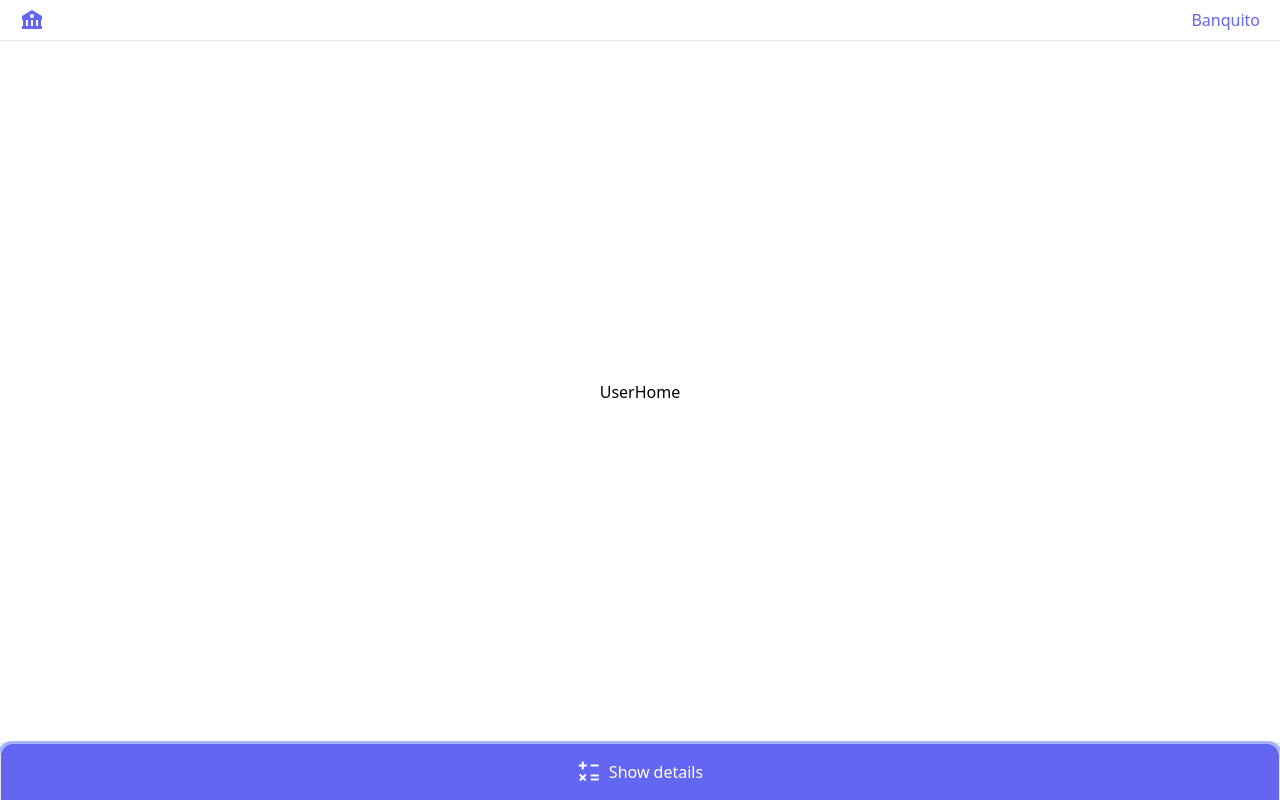
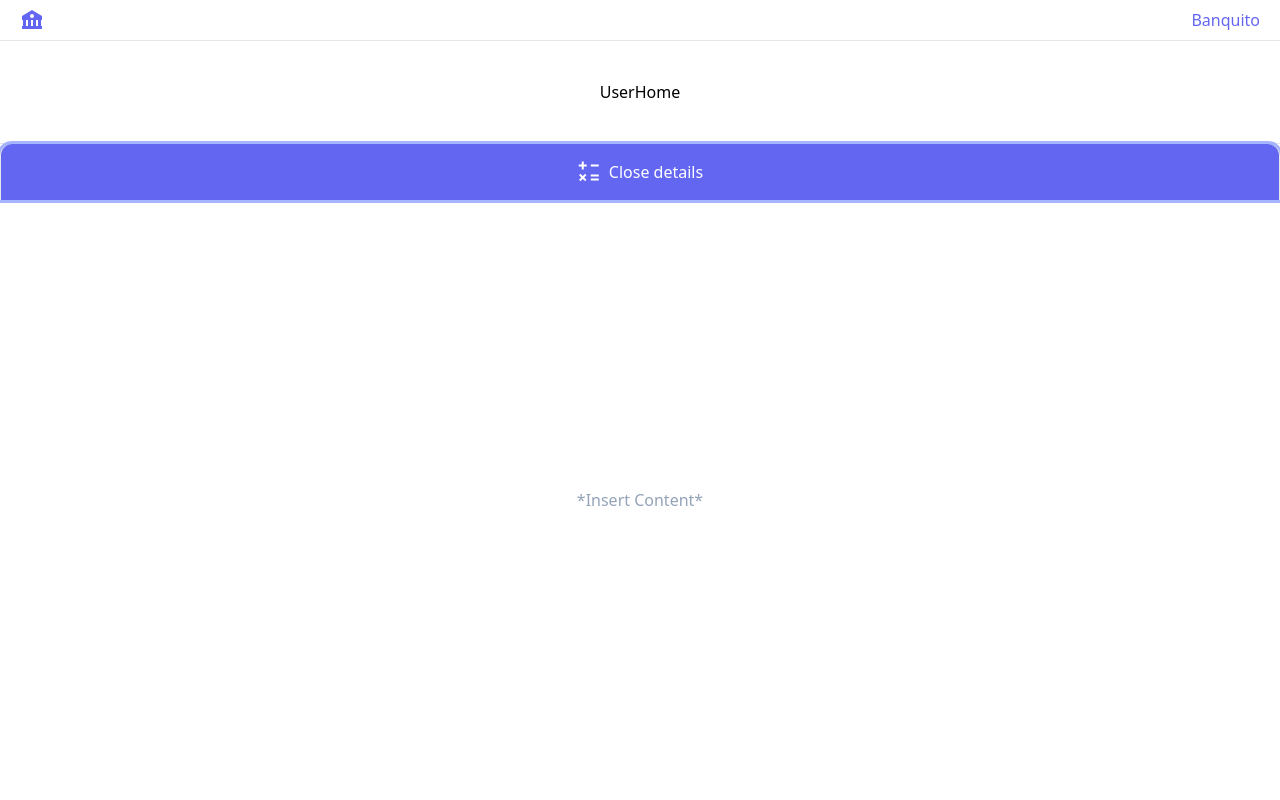
Before and after one commit to Apoquinto/Banquito, a Vue app: page / in a window 1280 px wide. Both pictures are taken after a click on the button "Show details". Built offline with nearby package versions, Linux system fonts and the light colour scheme.

Commit message:
feat(Components): add accordion functionality
Update the component components/UserHistoryAccordion with open logic

```diff
--- a/src/components/UserHistoryAccordion.vue
+++ b/src/components/UserHistoryAccordion.vue
@@ -1,10 +1,32 @@
 <script setup lang="ts">
+import { ref } from 'vue';
+  const isOpen = ref(false);
+  const message = ref("Show details")
+  const toggleAccordion = () => {
+    isOpen.value = !isOpen.value
+    message.value = !isOpen.value? "Show details": "Close details";
+  };
 </script>
 
 <template>
   <section class="w-full h-fit border-t">
-    <button class="w-full bg-indigo-500 hover:bg-indigo-600 active:bg-indigo-700 focus:outline-none focus:ring focus:ring-indigo-300 border-x rounded-t-xl text-white flex justify-center items-center py-3">
-      <span class="bx bx-math text-2xl pr-2"></span>Show details
+    <button
+      class="w-full bg-indigo-500 hover:bg-indigo-600 active:bg-indigo-700 focus:outline-none focus:ring focus:ring-indigo-300 border-x rounded-t-xl text-white flex justify-center items-center py-3"
+      @click="toggleAccordion"
+    >
+      <span class="bx bx-math text-2xl pr-2"></span>{{ message }}
     </button>
+    <section
+      class="layout text-slate-400 grid place-content-center"
+      v-show="isOpen"
+    >
+      <span class="w-fit">*Insert Content*</span>
+    </section>
   </section>
 </template>
+
+<style scoped>
+  .layout {
+    height: 75vh;
+  }
+</style>
```
